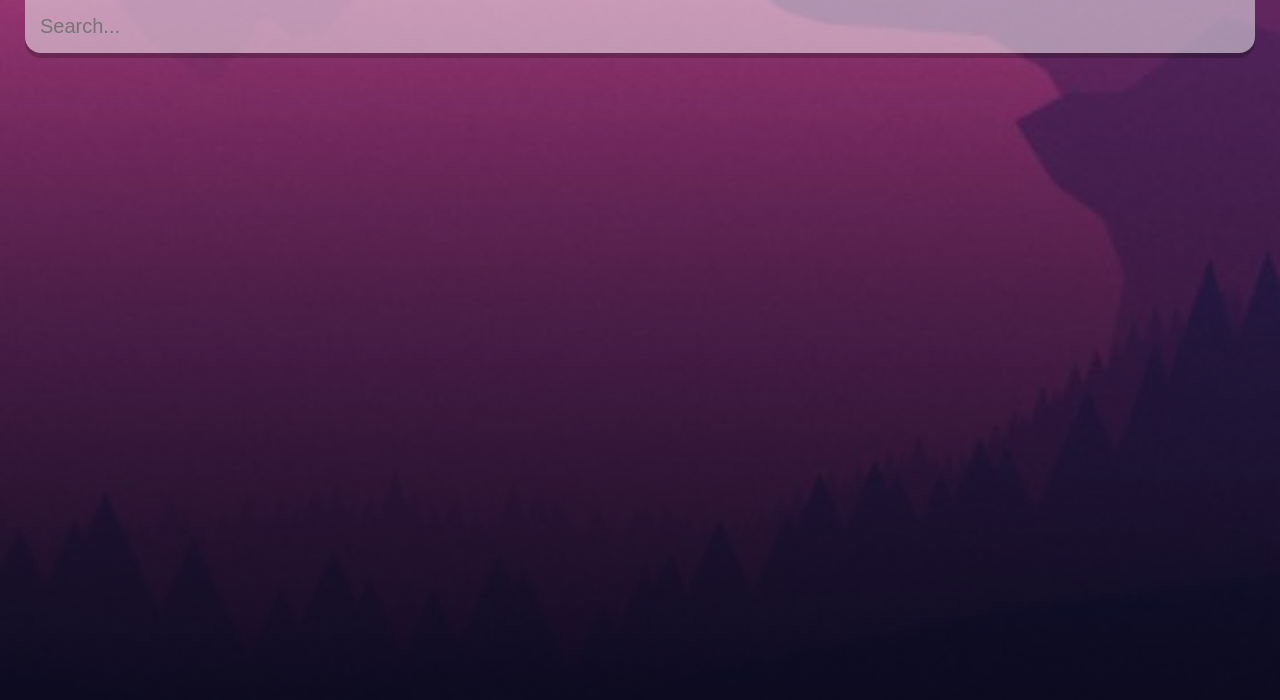
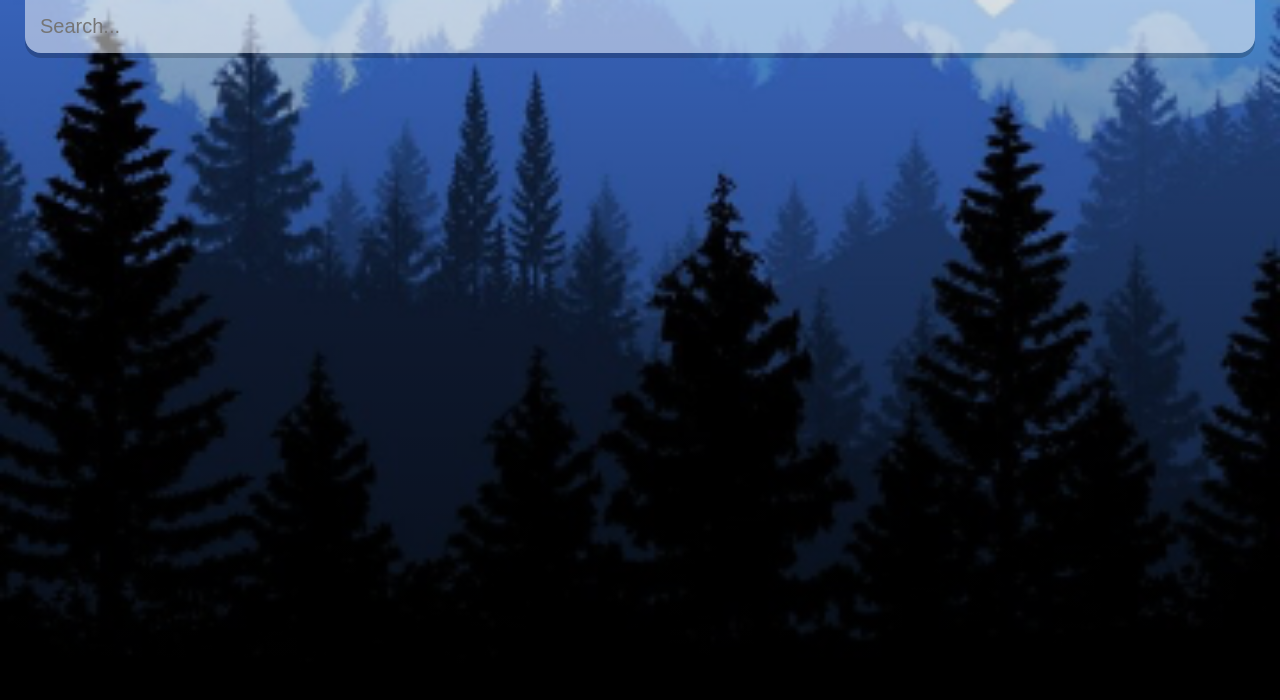
Before and after one commit to lucasxtan/weather-app, a React (Create React App) app: page / in a window 1280 px wide. Shown: the top 700 px of the page. Built offline with nearby package versions, Linux system fonts and the light colour scheme.

Commit message:
make the backgrounds dynamic based on temperature

```diff
--- a/src/App.js
+++ b/src/App.js
@@ -35,7 +35,11 @@ function App() {
   };
 
   return (
-    <div className="app warm">
+    <div className={(typeof weather.main != "undefined")
+      ? ((weather.main.temp > 16)
+        ? 'app warm'
+        : 'app')
+      : 'app'}>
       <main>
         <div className="search-box">
           <input
```
